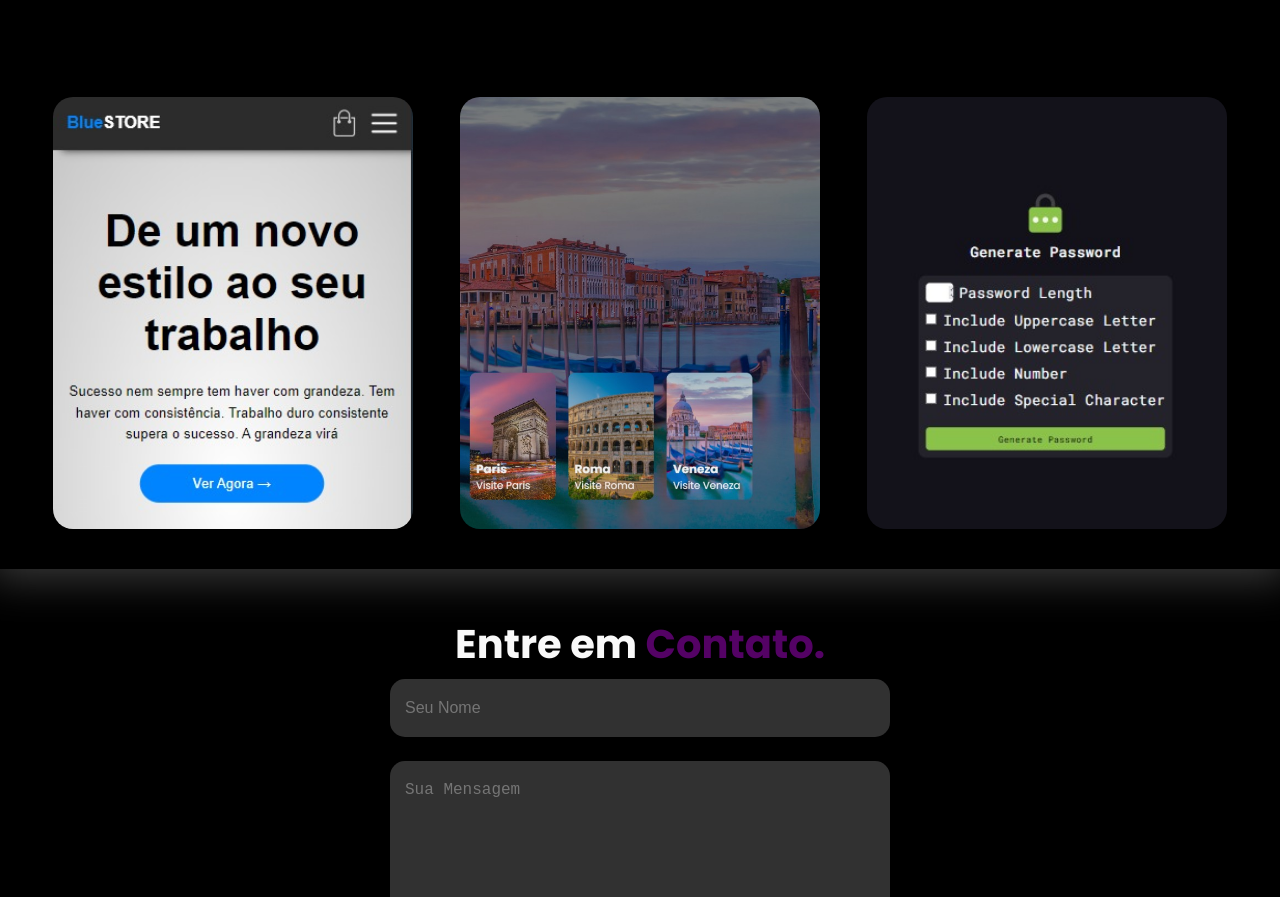
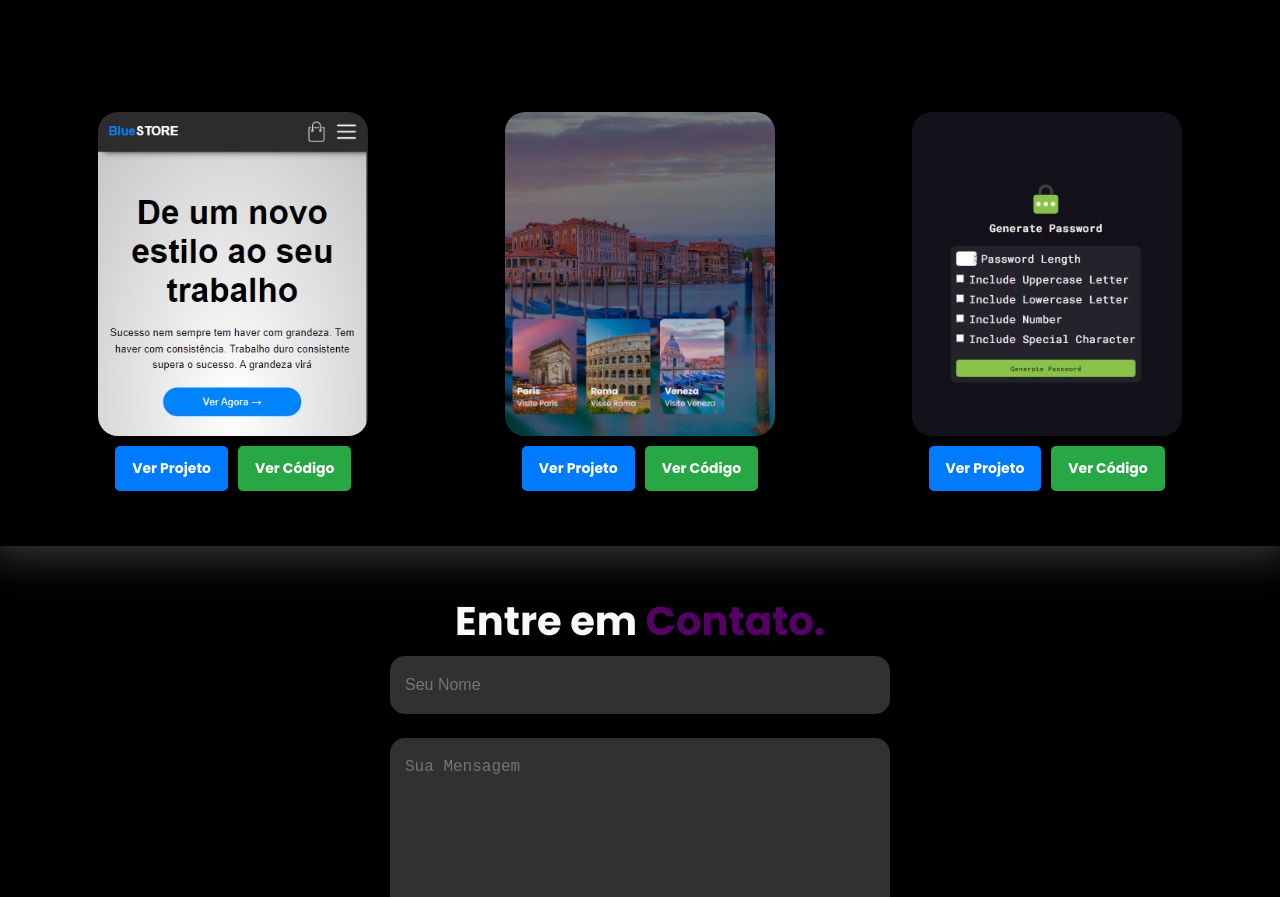
Before and after one commit to LeandroSimplicio/Portifolio-Leandro, a website: page index.html in a window 1280 px wide. Shown: the part 1951-2848 px from the top of the page. Drawn offline with nearby package versions, Linux system fonts and the light colour scheme; a web font is replaced by a local one.

Commit message:
Adicionado biblioteca react e botão para ver projetoe o código

```diff
--- a/assets/css/projects.css
+++ b/assets/css/projects.css
@@ -57,3 +57,58 @@ section.projects {
 .overlay:hover {
   opacity: 1;
 }
+
+.projects__item {
+  display: flex;
+  flex-direction: column;
+  justify-content: space-between;
+  align-items: center;
+  padding: 15px;
+  border-radius: 8px;
+  box-shadow: 0px 4px 6px rgba(0, 0, 0, 0.1);
+  width: 300px; /* Ajuste conforme necessário */
+  text-align: center;
+  position: relative;
+}
+
+.botoes {
+  margin-top: 10px;
+  display: flex;
+  gap: 10px;
+  justify-content: center;
+}
+
+.botao {
+  text-decoration: none;
+  padding: 10px 15px;
+  border-radius: 5px;
+  font-weight: bold;
+  text-align: center;
+  transition: 0.3s;
+  display: inline-block;
+  font-size: 14px;
+}
+
+.ver-projeto {
+  background-color: #007bff;
+  color: white;
+  border: 2px solid transparent;
+}
+
+.ver-projeto:hover {
+  background-color: transparent;
+  border: 2px solid #007bff;
+  color: #007bff;
+}
+
+.ver-codigo {
+  background-color: #28a745;
+  color: white;
+  border: 2px solid transparent;
+}
+
+.ver-codigo:hover {
+  background-color: transparent;
+  border: 2px solid #28a745;
+  color: #28a745;
+}
--- a/assets/css/responsive.css
+++ b/assets/css/responsive.css
@@ -126,6 +126,16 @@
   .contact form textarea {
     padding: calc(var(--spacing-unit) * 1);
   }
+
+  .botao {
+    padding: 8px 12px;
+    font-size: 12px;
+  }
+  .botoes {
+    flex-direction: column;
+    gap: 8px;
+  }
+
 }
 
 /* Responsividade para telas menores que 480px */
--- a/index.html
+++ b/index.html
@@ -63,6 +63,14 @@ b<!DOCTYPE html>
             <button class="btn btn-primary">Contato</button>
           </a>
         </div>
+
+        <!-- Ícone do menu hambúrguer -->
+        <div class="hamburger" id="hamburger">
+          <span></span>
+          <span></span>
+          <span></span>
+        </div>
+        <!-- Ícone do menu hambúrguer -->
       </div>
     </header>
     <section class="banner"></section>
@@ -201,36 +209,84 @@ b<!DOCTYPE html>
       <!--about-->
 
       <section class="projects" id="projects">
-        <!--projetos-->
         <div class="projects__content">
-          <!--interface-->
           <h2 class="projects__title">MEUS <span>PROJETOS.</span></h2>
           <div class="flex">
-            <!--flex-->
-
+            <!-- Projeto 1 -->
+            <div class="projects__item">
               <div
                 class="projects__item-image"
                 style="background-image: url(assets/img/e-commerce.jpeg)"
               >
                 <div class="overlay">Projeto 1</div>
               </div>
+              <div class="botoes">
+                <a
+                  href="https://e-commerce-tau-two-90.vercel.app"
+                  class="botao ver-projeto"
+                  target="_blank"
+                  >Ver Projeto</a
+                >
+                <a
+                  href="https://github.com/LeandroSimplicio/E_Commerce.git"
+                  class="botao ver-codigo"
+                  target="_blank"
+                  >Ver Código</a
+                >
+              </div>
+            </div>
+
+            <!-- Projeto 2 -->
+            <div class="projects__item">
               <div
                 class="projects__item-image"
                 style="background-image: url(assets/img/carrocel-image.jpeg)"
               >
                 <div class="overlay">Projeto 2</div>
               </div>
+              <div class="botoes">
+                <a
+                  href="URL_DO_VERCEL_2"
+                  class="botao ver-projeto"
+                  target="_blank"
+                  >Ver Projeto</a
+                >
+                <a
+                  href="URL_DO_GITHUB_2"
+                  class="botao ver-codigo"
+                  target="_blank"
+                  >Ver Código</a
+                >
+              </div>
+            </div>
+
+            <!-- Projeto 3 -->
+            <div class="projects__item">
               <div
                 class="projects__item-image"
                 style="background-image: url(assets/img/Generate-password.jpeg)"
               >
                 <div class="overlay">Projeto 3</div>
               </div>
+              <div class="botoes">
+                <a
+                  href="URL_DO_VERCEL_3"
+                  class="botao ver-projeto"
+                  target="_blank"
+                  >Ver Projeto</a
+                >
+                <a
+                  href="URL_DO_GITHUB_3"
+                  class="botao ver-codigo"
+                  target="_blank"
+                  >Ver Código</a
+                >
               </div>
-          <!--flex-->
             </div>
-        <!--projects__content-->
+          </div>
+        </div>
       </section>
+
       <!--projetos-->
       <section class="contact" id="contact">
         <!--contato-->
--- a/package.json
+++ b/package.json
@@ -1,5 +1,9 @@
 {
   "dependencies": {
+    "@emotion/react": "^11.14.0",
+    "@emotion/styled": "^11.14.0",
+    "@mui/icons-material": "^7.0.1",
+    "@mui/material": "^7.0.1",
     "react-icons": "^5.5.0"
   }
 }
```
Also changed, not shown: assets/css/buttons.css (line endings or trailing spaces), 2 other files. Lines whose indentation alone changed are shown as unchanged.
